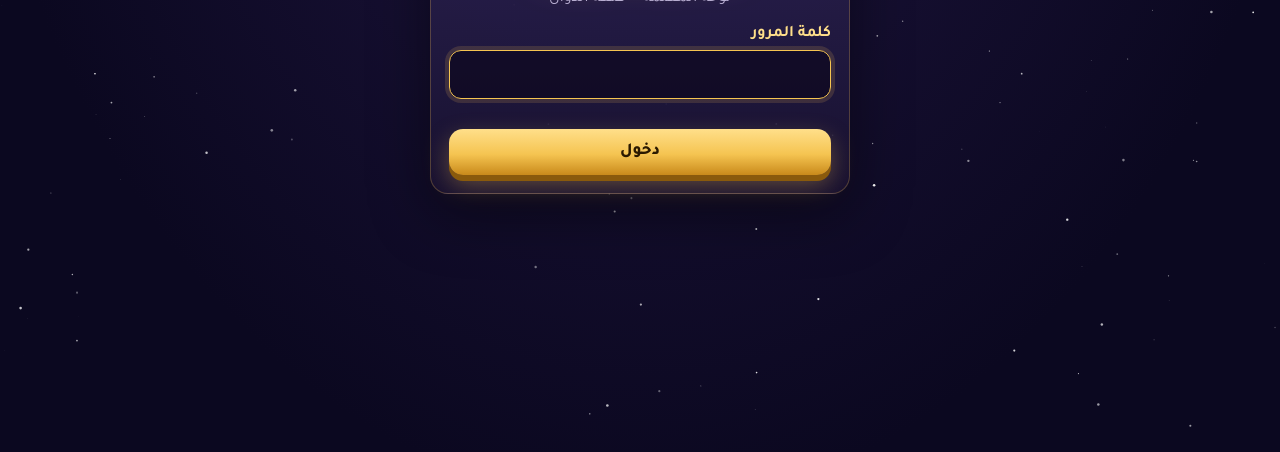
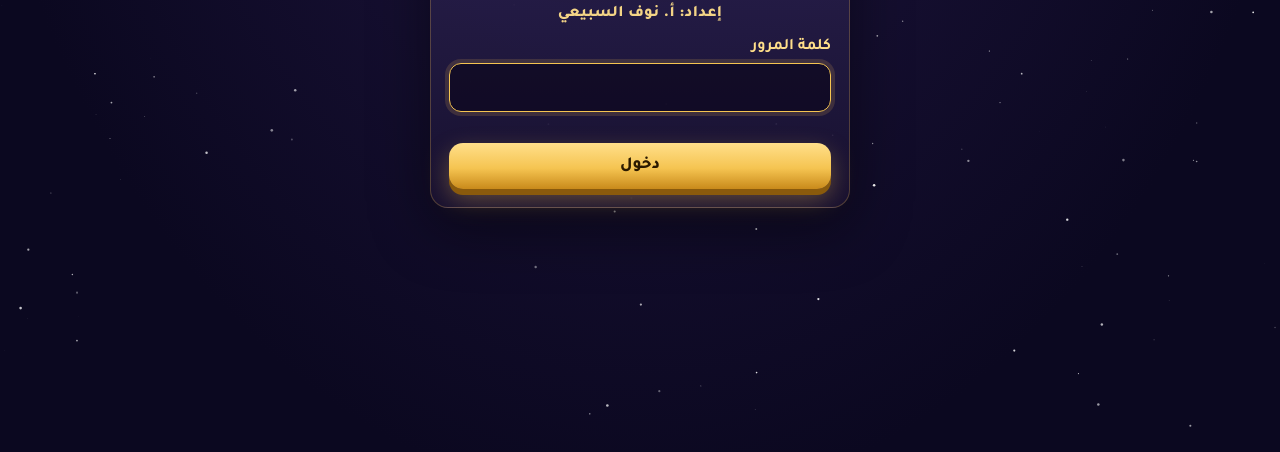
Before and after one commit to noufalsubaie82-gif/castle-functions, a website: page teacher.html in a window 1280 px wide. Shown: the part 348-800 px from the top of the page. Drawn offline with Linux system fonts and the light colour scheme.

Commit message:
إضافة إعداد: أ. نوف السبيعي

```diff
--- a/game.js
+++ b/game.js
@@ -192,6 +192,7 @@
       <div class="panel">
         <h1 class="game-title">الهروب من قلعة الدوال</h1>
         <p class="sub">خمس غرف… خمسة مفاتيح… وكنز ينتظر من تفكّ ألغاز الدوال</p>
+        <p class="credit">إعداد: أ. نوف السبيعي</p>
         <label class="field"><span>اسمك</span><input id="nm" maxlength="30" autocomplete="off" placeholder="مثال: ريم خالد"></label>
         <label class="field"><span>فصلك</span><select id="cl"><option value="">— اختاري —</option>${opts}<option value="__o">فصل آخر…</option></select></label>
         <label class="field hidden" id="otherWrap"><span>اكتبي اسم الفصل</span><input id="clo" maxlength="20"></label>
@@ -685,7 +686,7 @@
       <h1 class="game-title">هربتِ من قلعة الدوال!</h1><p class="lead">أحسنتِ يا ${'<b class="gold nm"></b>'}! فككتِ كل الشفرات، وعكستِ المرايا، وركّبتِ الإكسير، وعطّلتِ القنبلة.</p>
       <div class="stats"><div class="stat"><b>${me.score}</b>النقاط</div><div class="stat"><b>${me.gems} 💎</b>الجواهر</div><div class="stat"><b>${mins}</b>دقيقة</div><div class="stat"><b>${me.totalHints}</b>تلميحات</div><div class="stat"><b>${me.totalWrong}</b>محاولات خاطئة</div></div>
       <div class="parch" style="text-align:right"><b>📜 خلاصة مغامرتك:</b><br>• ${M('(f ∘ g)(x) = f(g(x))')}: الداخلية أولًا.<br>• معكوس العلاقة: بدّلي ${M('(a, b) → (b, a)')}، والمنحنى ينعكس حول ${M('y = x')}.<br>• الدالة لها معكوس إذا اجتازت اختبار الخط الأفقي.<br>• f و g عكسيتان إذا كان ${M('f(g(x)) = g(f(x)) = x')}.</div>
-      <div class="actions"><button class="btn ghost" id="mp">🗺️ الخريطة</button></div></div>`);
+      <div class="actions"><button class="btn ghost" id="mp">🗺️ الخريطة</button></div><p class="credit">إعداد: أ. نوف السبيعي</p></div>`);
     shell(w); w.querySelector('.nm').textContent = me.name;
     w.querySelector('#mp').onclick = () => renderMap();
     if (fresh) { SFX.fanfare(); fx.confetti(220); setTimeout(() => fx.confetti(160), 900); }
--- a/style.css
+++ b/style.css
@@ -278,3 +278,5 @@ h1, h2, h3 { margin: 0 0 8px; }
 
 .rule { margin: 0 0 12px; font-size: 1.05rem; line-height: 2; }
 .rule small { font-size: .9rem; color: #5b4321; }
+
+.credit { text-align: center; color: var(--gold2); font-weight: 800; font-size: 1rem; margin: -6px 0 14px; letter-spacing: .3px; opacity: .95; }
--- a/teacher.js
+++ b/teacher.js
@@ -24,7 +24,7 @@
   // ---------- الدخول ----------
   function renderLogin(err) {
     app.innerHTML = '';
-    const el = h(`<div class="join"><div class="panel" style="width:min(420px,100%)"><h1 class="game-title" style="font-size:2.2rem">👁️ غرفة المراقبة</h1><p class="sub">لوحة المعلمة — قلعة الدوال</p>
+    const el = h(`<div class="join"><div class="panel" style="width:min(420px,100%)"><h1 class="game-title" style="font-size:2.2rem">👁️ غرفة المراقبة</h1><p class="sub">لوحة المعلمة — قلعة الدوال</p><p class="credit">إعداد: أ. نوف السبيعي</p>
       <label class="field"><span>كلمة المرور</span><input type="password" id="pw" autocomplete="current-password"></label><div class="err">${err || ''}</div>
       <button class="btn" id="go" style="width:100%">دخول</button></div></div>`);
     app.appendChild(el);
@@ -49,7 +49,7 @@
     const c = r => { const [x, y, w, hh] = ZONES[r]; return [x + w / 2, y + hh / 2]; };
     const path = [1, 2, 3, 4, 5, 6].map((r, i) => (i ? 'L' : 'M') + c(r).join(' ')).join(' ');
     const el = h(`<div>
-      <div class="tbar"><h1>👁️ غرفة المراقبة</h1><span class="live" id="live"><i></i><span>جارٍ الاتصال…</span></span>
+      <div class="tbar"><h1>👁️ غرفة المراقبة</h1><span class="credit" style="margin:0">إعداد: أ. نوف السبيعي</span><span class="live" id="live"><i></i><span>جارٍ الاتصال…</span></span>
         <span class="chip" id="stats"></span><span class="grow"></span>
         <select id="cls"><option value="all">كل الفصول</option></select>
         <button class="btn small ghost" id="link">🔗 رابط الطالبات</button>
```
